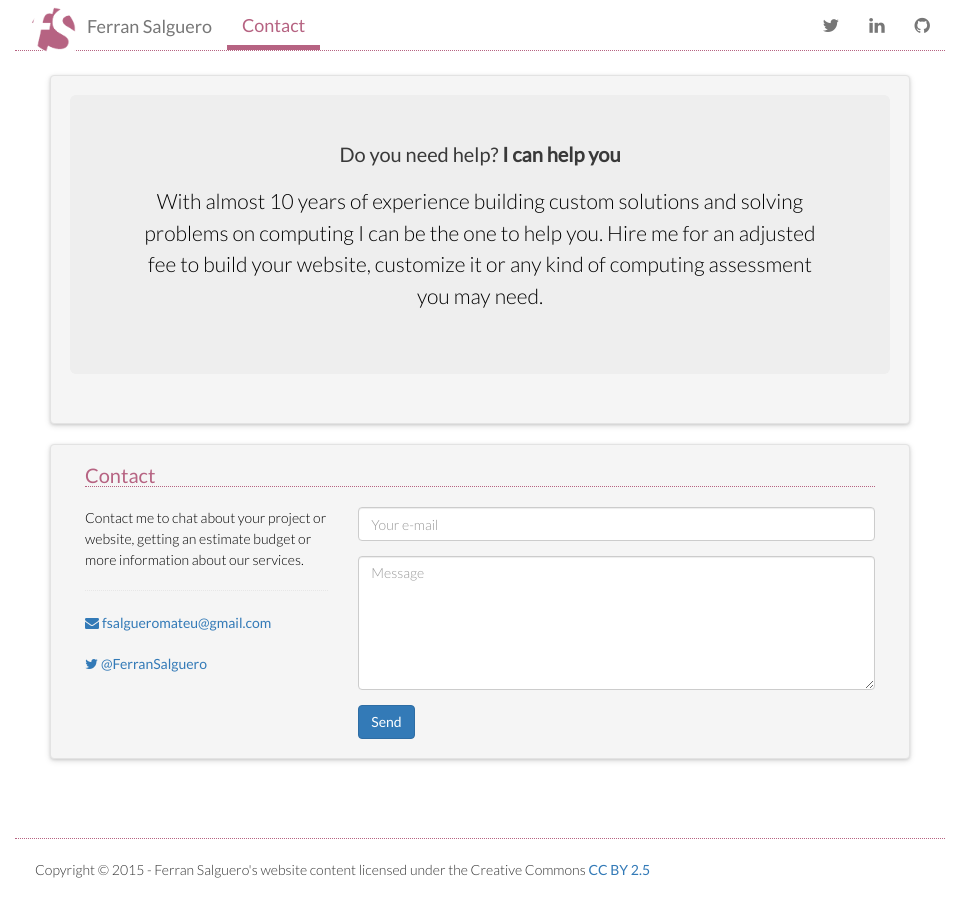
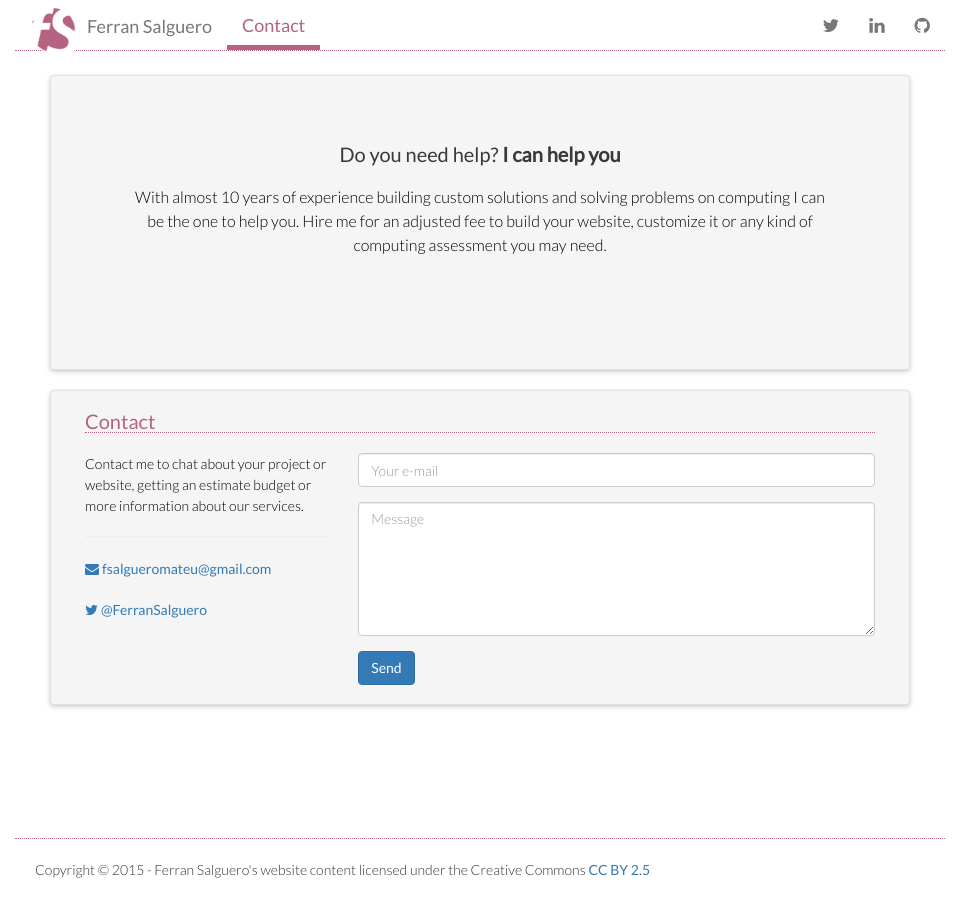
Before and after one commit to FerranSalguero/ferransalguero.github.io, a Jekyll site: the page built from index.html, in a window 1280 px wide. Shown: the whole page, without its empty margins (160-1121 px from the left). Built offline with Jekyll 4.4.1, drawn with Linux system fonts in a browser that asks for light colours; nearby versions of some CDN libraries; library files that are not in the unit come from our copies; Markdown is read by kramdown in place of the engine named in the settings; the list of posts is cut into pages by our own code.

Commit message:
main page styles

```diff
--- a/stylesheets/styles.scss
+++ b/stylesheets/styles.scss
@@ -82,7 +82,7 @@
   margin-top: -60px;
 }
 
-.container, .container-fluid {
+.container {
   max-width: $container-width;
 }
 
@@ -158,6 +158,29 @@
 
   &:hover {
     background-color: $primary-color;
+  }
+}
+
+.jumbotron {
+  background-color: transparent;
+  p {
+    font-size: 16px;
+  }
+}
+
+.working {
+  background: url("/images/working-bg.jpg") no-repeat;
+  background-size: cover;
+  height: 100vh;
+  .jumbotron {
+    background-color: transparent;
+    color: #fff;
+    text-align: center;
+    h2 {
+      font-size: 30px;
+      text-align: center;
+      color: #fff;
+    }
   }
 }
 
```
